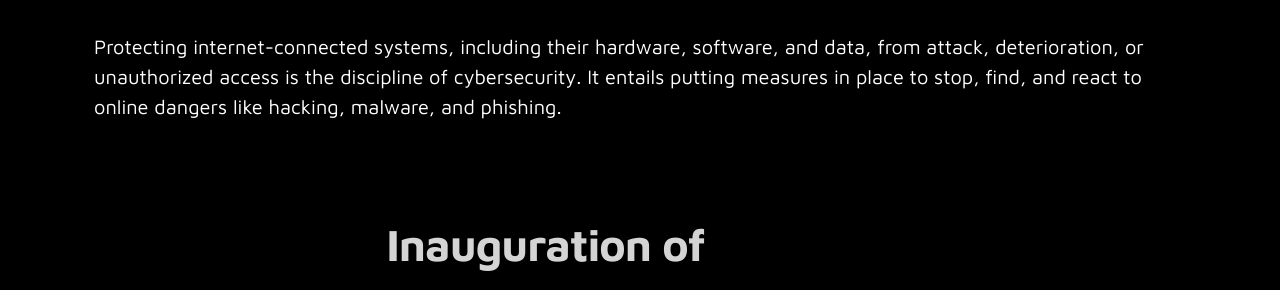
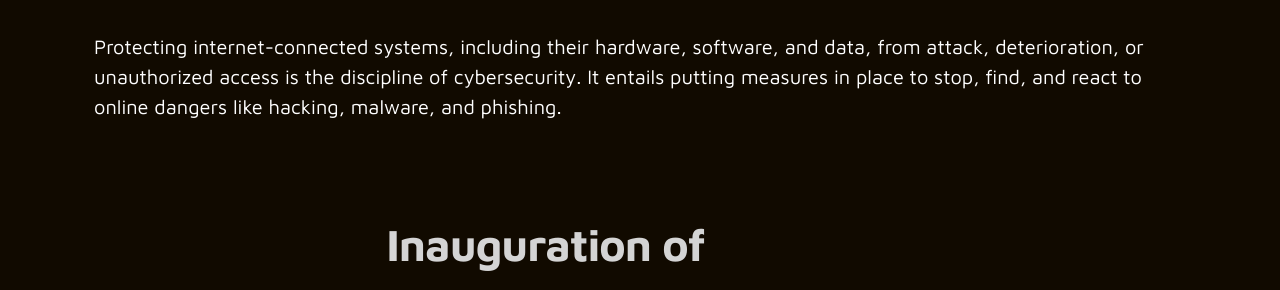
Before and after one commit to Jiggletoto/Jiggletoto.github.io, a plain HTML site: page index.html in a window 1280 px wide. Shown: the part 541-831 px from the top of the page. Drawn offline with nearby package versions, Linux system fonts and the light colour scheme.

Commit message:
Update abhedya-style.css

```diff
--- a/css/abhedya-style.css
+++ b/css/abhedya-style.css
@@ -1,6 +1,6 @@
 @import url("https://fonts.googleapis.com/css?family=Maven+Pro:400,700");
 body {
-  background-color: #000000;
+  background-color: #110a00;
   font-family: "Maven Pro", sans-serif;
   padding-top: 30px;
 }
```
